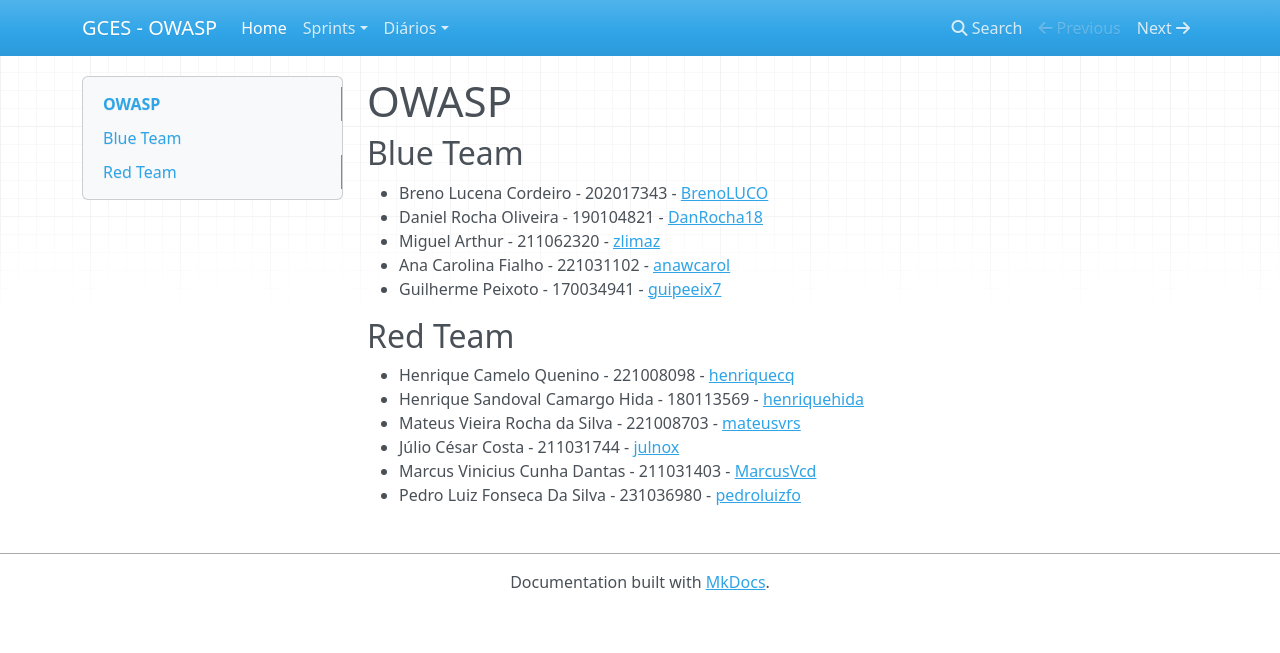
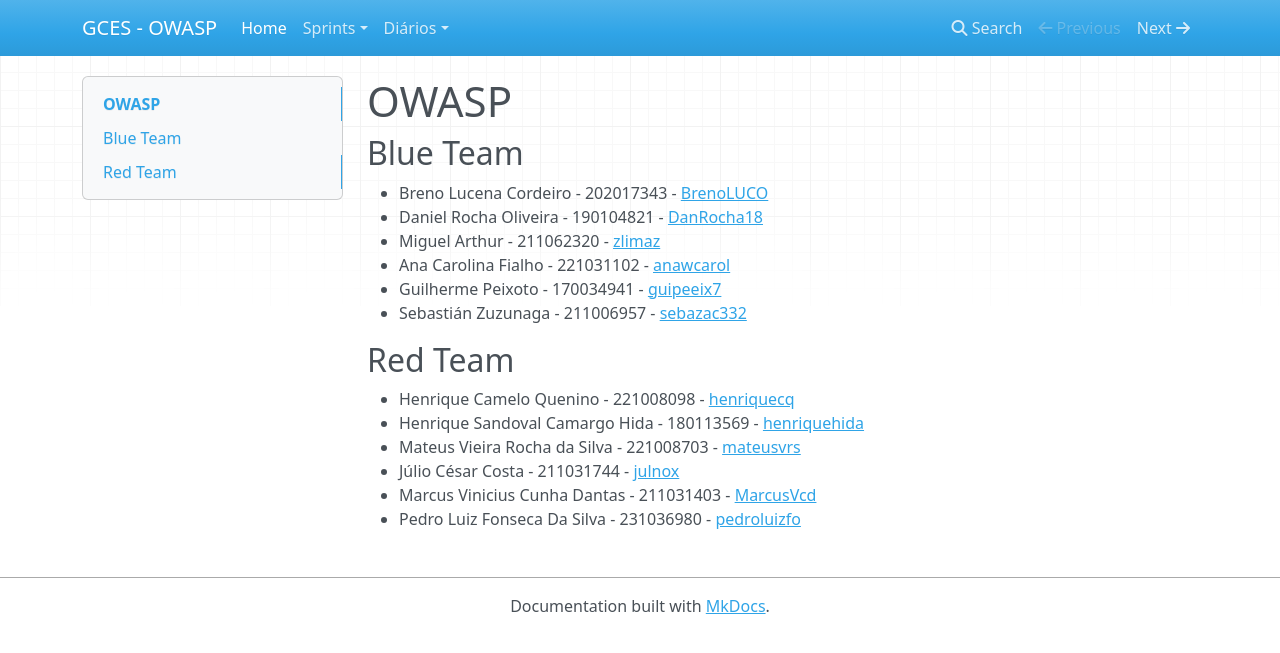
Before and after one commit to unbyytes/GCES, an MkDocs documentation site: the page built from docs/index.md, in a window 1280 px wide. Shown: the top 653 px of the page. Built offline with MkDocs 1.6.1, drawn with Linux system fonts in a browser that asks for light colours; nearby versions of some CDN libraries.

Commit message:
Update index.md

```diff
--- a/docs/index.md
+++ b/docs/index.md
@@ -7,6 +7,7 @@
 - Miguel Arthur - 211062320 - [zlimaz](https://github.com/zlimaz)
 - Ana Carolina Fialho - 221031102 - [anawcarol](https://github.com/anawcarol)
 - Guilherme Peixoto - 170034941 - [guipeeix7](https://github.com/guipeeix7)
+- Sebastián Zuzunaga - 211006957 - [sebazac332](https://github.com/sebazac332)
 
 ## Red Team
 
```
